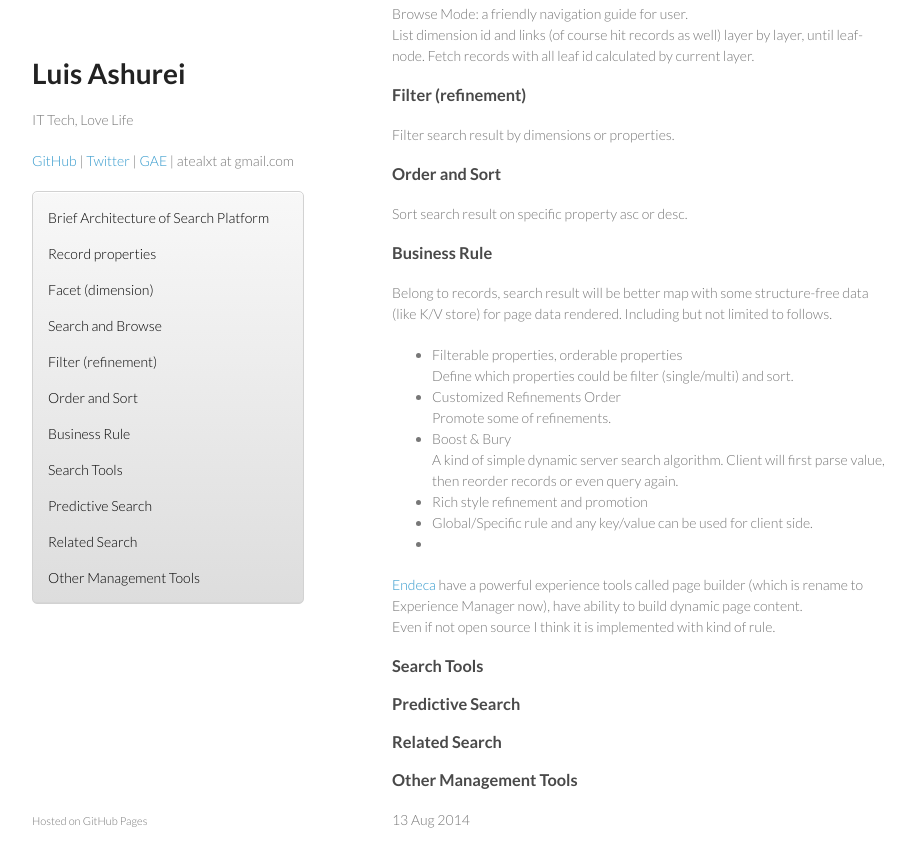
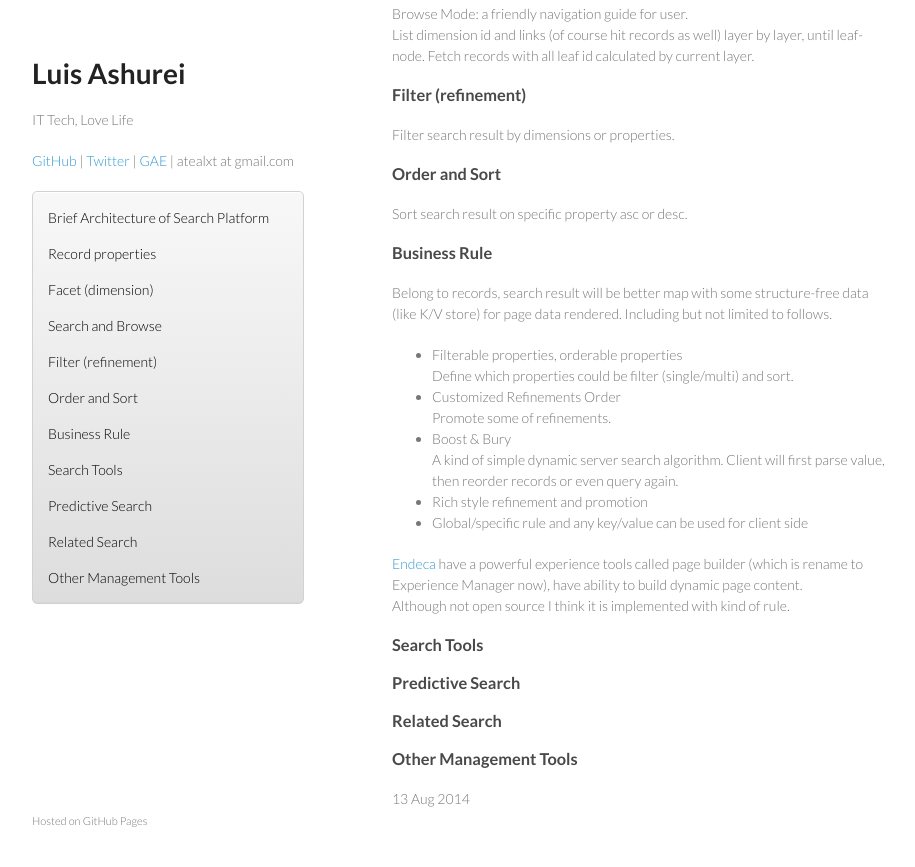
Before and after one commit to atealxt/atealxt.github.io, a Jekyll site: the page built from _posts/2014-08-13-brief-architecture-of-search-platform.html, in a window 1280 px wide and 900 px high, scrolled down 1245 px. Shown: the top 867 px of the window, without its empty margins (178-1093 px from the left). Built offline with Jekyll 4.4.1, drawn with Linux system fonts in a browser that asks for light colours; comment, search, counter and statistics services are not loaded.

Commit message:
Update 2014-08-13-brief-architecture-of-search-platform.html

```diff
--- a/_posts/2014-08-13-brief-architecture-of-search-platform.html
+++ b/_posts/2014-08-13-brief-architecture-of-search-platform.html
@@ -147,16 +147,14 @@ Including but not limited to follows.
     Rich style refinement and promotion
   </li>
   <li>
-    Global/Specific rule and any key/value can be used for client side.
-  </li>
-  <li>
+    Global/specific rule and any key/value can be used for client side
   </li>
 </ul>
 
 <p>
 <a href="http://en.wikipedia.org/wiki/Endeca_Technologies_Inc.">Endeca</a>
 have a powerful experience tools called page builder (which is rename to Experience Manager now), have ability to build dynamic page content.<br>
-Even if not open source I think it is implemented with kind of rule.
+Although not open source I think it is implemented with kind of rule.
 </p>
 
 <h3>
```
